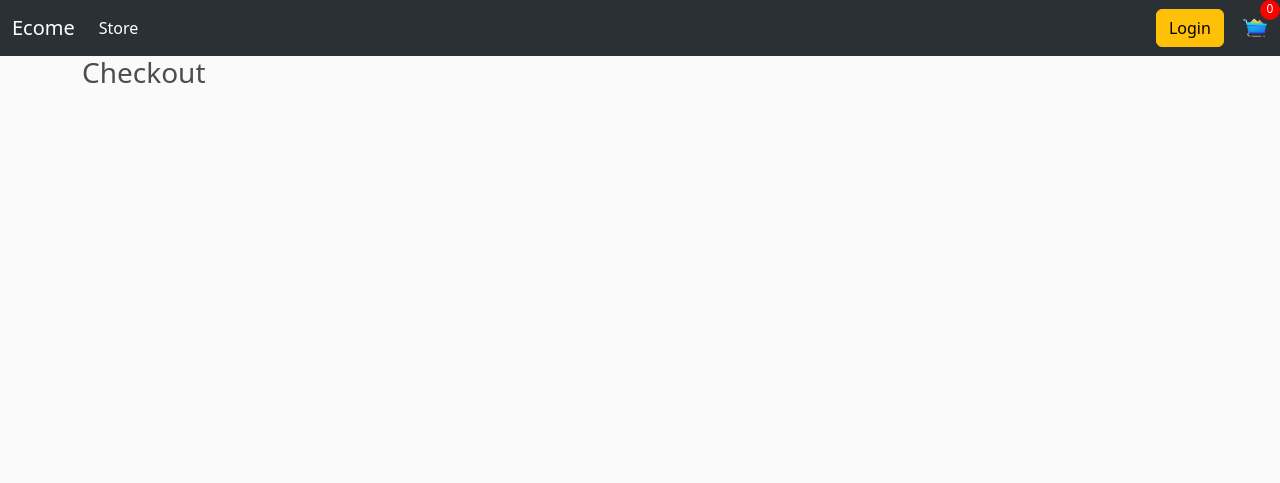
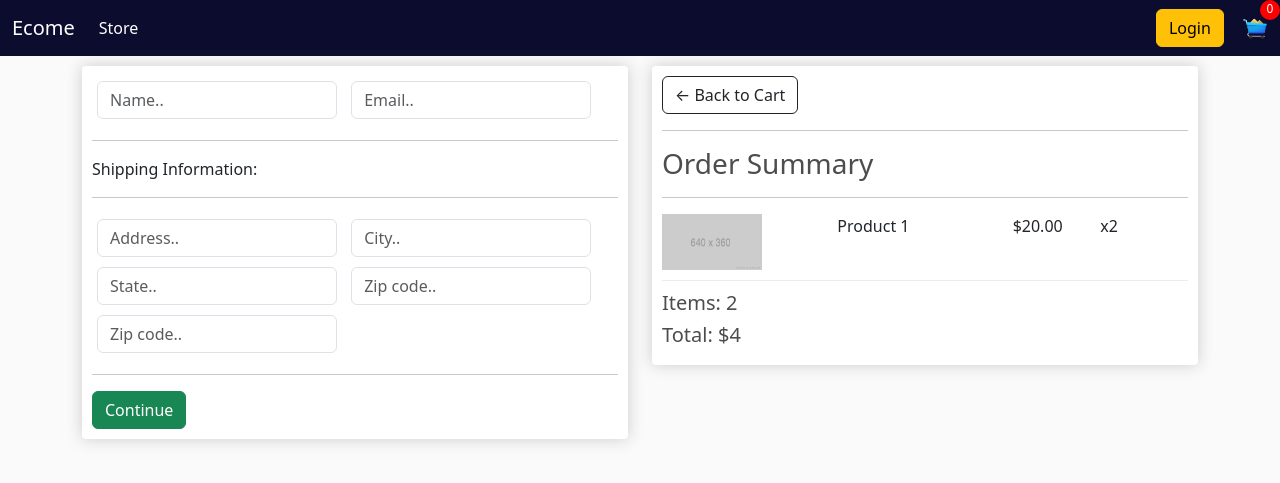
Before and after one commit to aminramezanni/ecommerce-django-ajax, a Django app: page /checkout/ in a window 1280 px wide. Shown: the top 483 px of the page. Run offline with Django 5.2, Linux system fonts and the light colour scheme.

Commit message:
finish the template and ready to start backend

```diff
--- a/static/css/main.css
+++ b/static/css/main.css
@@ -26,7 +26,7 @@ h1,h2,h3,h4,h5,h6{
 }
 
 .bg-dark{
-	background-color: #4f868c!important;
+	background-color: #0b0c2e !important;
 }
 
 #cart-icon{
--- a/store/templates/store/checkout.html
+++ b/store/templates/store/checkout.html
@@ -1,8 +1,72 @@
 {% extends 'store/main.html' %}
+{% load static %}
 
-{% load static %}
+{% block title %} Checkout {% endblock %}
+
 {% block content %}
-    <h3>
-        Checkout
-    </h3>
+
+     <div class="row">
+		<div class="col-lg-6">
+			<div class="box-element" id="form-wrapper">
+				<form id="form">
+					<div id="user-info">
+						<div class="form-field">
+							<input required class="form-control" type="text" name="name" placeholder="Name..">
+						</div>
+						<div class="form-field">
+							<input required class="form-control" type="email" name="email" placeholder="Email..">
+						</div>
+					</div>
+
+					<div id="shipping-info">
+						<hr>
+						<p>Shipping Information:</p>
+						<hr>
+						<div class="form-field">
+							<input class="form-control" type="text" name="address" placeholder="Address..">
+						</div>
+						<div class="form-field">
+							<input class="form-control" type="text" name="city" placeholder="City..">
+						</div>
+						<div class="form-field">
+							<input class="form-control" type="text" name="state" placeholder="State..">
+						</div>
+						<div class="form-field">
+							<input class="form-control" type="text" name="zipcode" placeholder="Zip code..">
+						</div>
+						<div class="form-field">
+							<input class="form-control" type="text" name="country" placeholder="Zip code..">
+						</div>
+					</div>
+
+					<hr>
+					<input id="form-button" class="btn btn-success btn-block" type="submit" value="Continue">
+				</form>
+			</div>
+
+			<br>
+			<div class="box-element hidden" id="payment-info">
+				<small>Paypal Options</small>
+			</div>
+
+		</div>
+
+		<div class="col-lg-6">
+			<div class="box-element">
+				<a  class="btn btn-outline-dark" href="{% url 'cart' %}">&#x2190; Back to Cart</a>
+				<hr>
+				<h3>Order Summary</h3>
+				<hr>
+				<div class="cart-row">
+					<div style="flex:2"><img class="row-image" src="{% static 'images/placeholder.png' %}"></div>
+					<div style="flex:2"><p>Product 1</p></div>
+					<div style="flex:1"><p>$20.00</p></div>
+					<div style="flex:1"><p>x2</p></div>
+				</div>
+				<h5>Items:   2</h5>
+				<h5>Total:   $4</h5>
+			</div>
+		</div>
+	</div>
+
 {% endblock %}
--- a/store/templates/store/main.html
+++ b/store/templates/store/main.html
@@ -3,7 +3,7 @@
 
 <html lang="en">
 <head>
-    <title> Ecome </title>
+    <title> {% block title %} {% endblock %} </title>
 
     <link href="https://cdn.jsdelivr.net/npm/bootstrap@5.3.2/dist/css/bootstrap.min.css" rel="stylesheet"
           integrity="sha384-T3c6CoIi6uLrA9TneNEoa7RxnatzjcDSCmG1MXxSR1GAsXEV/Dwwykc2MPK8M2HN" crossorigin="anonymous">
@@ -17,7 +17,7 @@
 </head>
 <body>
 
-    <nav class="navbar navbar-expand-lg  bg-body-tertiary" data-bs-theme="dark">
+    <nav class="navbar navbar-expand-lg  navbar-dark bg-dark">
         <div class="container-fluid">
             <a class="navbar-brand" href="{% url 'store' %}">Ecome</a>
             <button class="navbar-toggler" type="button" data-bs-toggle="collapse" data-bs-target="#navbarSupportedContent"
@@ -41,6 +41,7 @@
         </div>
     </nav>
 
+
     <div class="container">
         {% block content %}
 
```
Also changed, not shown: store/templates/store/cart.html (+51 -4 lines), store/templates/store/store.html (+42 -4 lines), static/images/arrow-down.png (added), static/images/arrow-up.png (added), static/images/placeholder.png (added).
